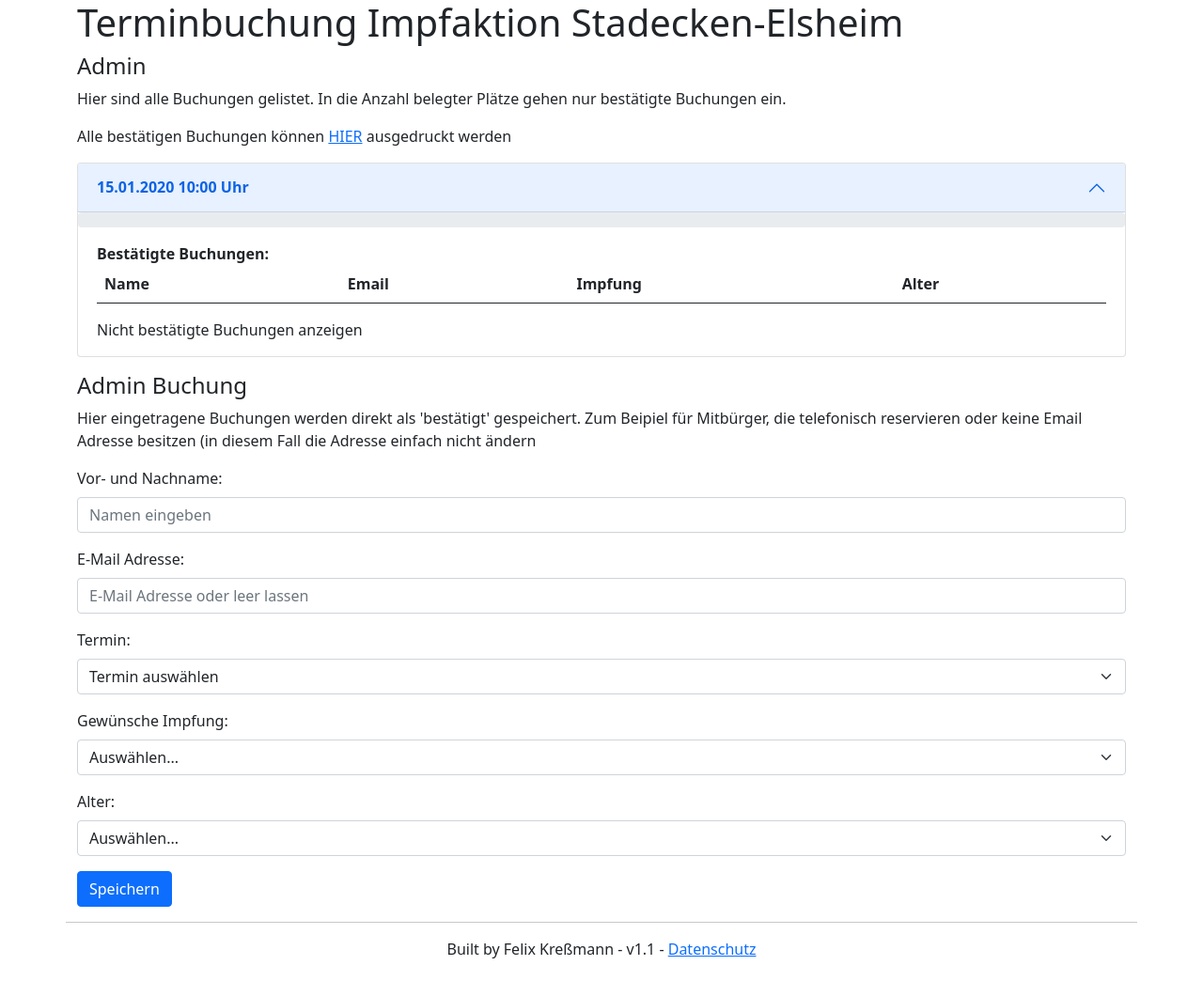
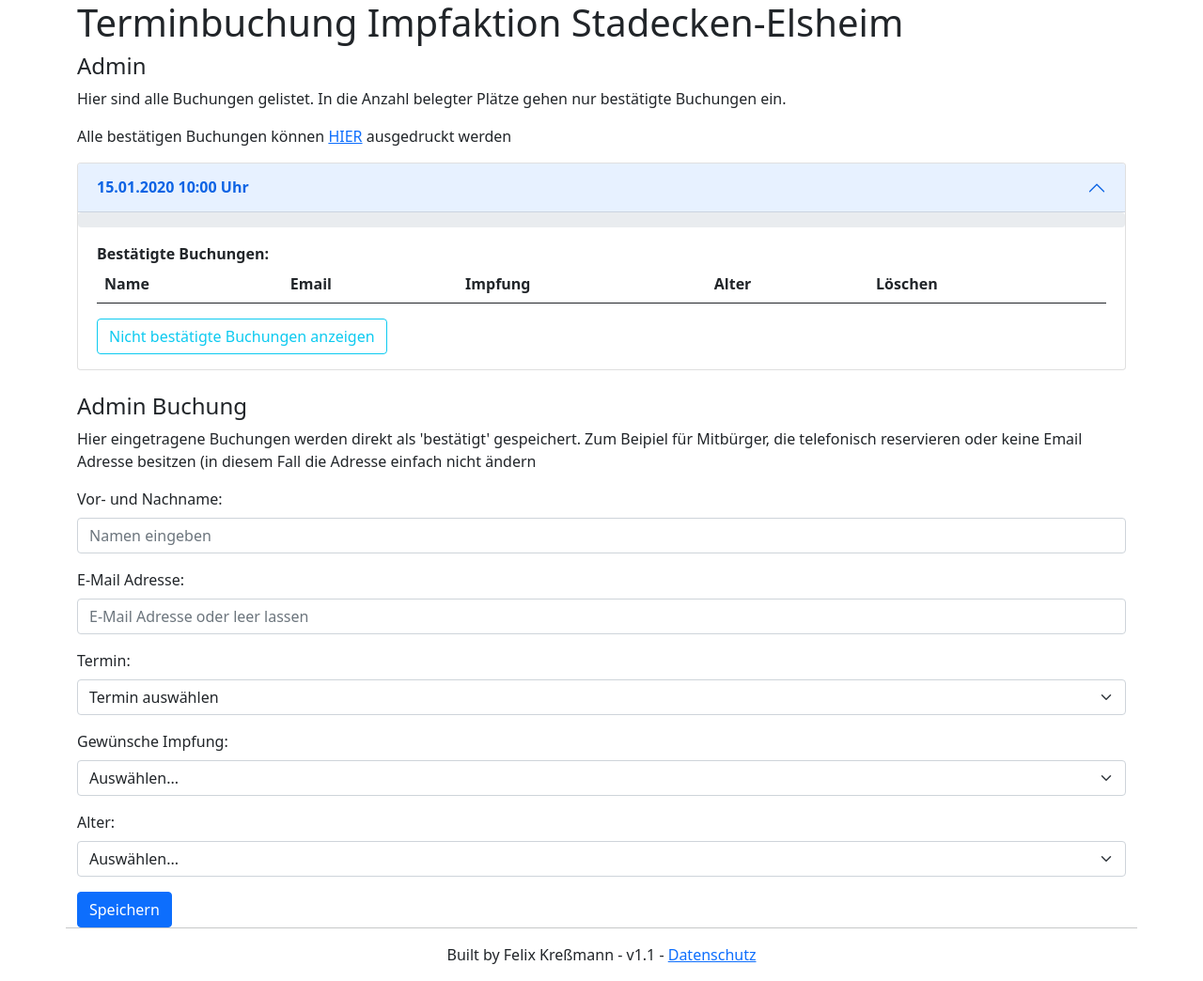
Before and after one commit to fkressmann/impftermin, a Flask app: page /admin-6a3522f3-6c6e-4b0e-a044-d653177fbb91 in a window 1280 px wide, after a click that opens the changed part. Shown: the whole page at 94% size. Before the commit the page ends 1020 px from the top, so only its background shows below. Run offline with Flask 2, Linux system fonts and the light colour scheme; tables that the repository leaves empty hold one stand-in row (values such as "Sample post"); lists and menus that the app fills with data are empty; parts of the project's set-up code (start-up, migrations or seed data) failed here and were passed over.

Commit message:
Improve Admin UI, allow confirmation and deletion of reservations

```diff
--- a/src/routes/admin.py
+++ b/src/routes/admin.py
@@ -1,12 +1,12 @@
 import datetime
 
-from flask import Blueprint, render_template, request, current_app
+from flask import Blueprint, render_template, request
+from sqlalchemy.exc import IntegrityError
 
 from extensions.db import db
 from models.Timeslot import Timeslot
 from models.Booking import Booking
 from requests.Reservation import Reservation
-from services.mail_service import send_mail
 from util import *
 
 admin_bp = Blueprint('admin', __name__)
@@ -28,8 +28,11 @@
                           vaccination=r.vaccination,
                           age=r.age,
                           ack_at=datetime.datetime.now())
-        db.session.add(booking)
-        db.session.commit()
+        try:
+            db.session.add(booking)
+            db.session.commit()
+        except IntegrityError:
+            return render_template("email-duplicated.html")
 
         return redirect(url_for('.index'))
     else:
@@ -37,6 +40,6 @@
 
 
 @admin_bp.route('/admin-print-6a3522f3-6c6e-4b0e-a044-d653177fbb91')
-def print():
+def print_bookings():
     timeslots = Timeslot.query.order_by(Timeslot.start_time).all()
     return render_template("admin-print.html", timeslots=timeslots)
--- a/src/templates/admin.html
+++ b/src/templates/admin.html
@@ -5,7 +5,7 @@
 {% block content %}
     <h4>Admin</h4>
     <p>Hier sind alle Buchungen gelistet. In die Anzahl belegter Plätze gehen nur bestätigte Buchungen ein.</p>
-    <p>Alle bestätigen Buchungen können <a href="{{ url_for("admin.print") }}">HIER</a> ausgedruckt werden</p>
+    <p>Alle bestätigen Buchungen können <a href="{{ url_for("admin.print_bookings") }}">HIER</a> ausgedruckt werden</p>
     <div class="accordion" id="accordionExample">
         {% for slot in timeslots %}
             <div class="accordion-item">
@@ -29,6 +29,7 @@
                                     <th scope="col">Email</th>
                                     <th scope="col">Impfung</th>
                                     <th scope="col">Alter</th>
+                                    <th scope="col">Löschen</th>
                                 </tr>
                                 </thead>
                                 <tbody>
@@ -44,19 +45,25 @@
                                         </td>
                                         <td>{{ reservation.vaccination }}</td>
                                         <td>{{ reservation.age }}</td>
+                                        <td>
+                                            <a type="button" href="{{ url_for("web.delete", id=reservation.id) }}" class="btn btn-close"></a>
+                                        </td>
                                     </tr>
                                 {% endfor %}
                                 </tbody>
                             </table>
                         </div>
                         <div>
-                            <a data-bs-toggle="collapse" data-bs-target="#collapseOpen{{ slot.id }}" aria-expanded="false" aria-controls="collapseOpen{{ slot.id }}">Nicht bestätigte
+                            <a class="btn btn-outline-info" data-bs-toggle="collapse" data-bs-target="#collapseOpen{{ slot.id }}" aria-expanded="false" aria-controls="collapseOpen{{ slot.id }}">Nicht
+                                                                                                                                                                     bestätigte
                                                                                                                                                                      Buchungen
                                                                                                                                                                      anzeigen</a>
                             <div class="collapse" id="collapseOpen{{ slot.id }}">
                                 <ul>
                                     {% for reservation in slot.bookings if reservation.ack_at is none %}
-                                        <li>{{ reservation.name }} ({{ reservation.email }})</li>
+                                        <li>{{ reservation.name }} ({{ reservation.email }})
+                                            <a type="button" href="{{ url_for("web.confirm", id=reservation.id) }}" class="btn btn-outline-success">Bestätigen</a>
+                                        </li>
                                     {% endfor %}
                                 </ul>
                             </div>
@@ -66,11 +73,13 @@
             </div>
         {% endfor %}
     </div>
-    <div class="mb-3 mt-3">
+    <div class="mt-4">
+        <div class="row">
             <h4>Admin Buchung</h4>
             <p>Hier eingetragene Buchungen werden direkt als 'bestätigt' gespeichert. Zum Beipiel für Mitbürger, die
                telefonisch reservieren oder keine Email Adresse besitzen (in diesem Fall die Adresse einfach nicht
                ändern</p>
+        </div>
         <form action="{{ url_for('admin.create') }}" method="post">
             <div class="row mb-3">
                 <div class="form-group">
@@ -108,7 +117,8 @@
             </div>
             <div class="row mb-3">
                 <div class="form-group">
-                    <label for="age" class="form-label">Alter:</label> <select class="form-select" name="age" id="age" required>
+                    <label for="age" class="form-label">Alter:</label>
+                    <select class="form-select" name="age" id="age" required>
                         <option selected disabled value="">Auswählen...</option>
                         <option value="<30">Unter 30 Jahre</option>
                         <option value=">=30">30 Jahre oder älter</option>
```
Lines whose indentation alone changed are shown as unchanged.
